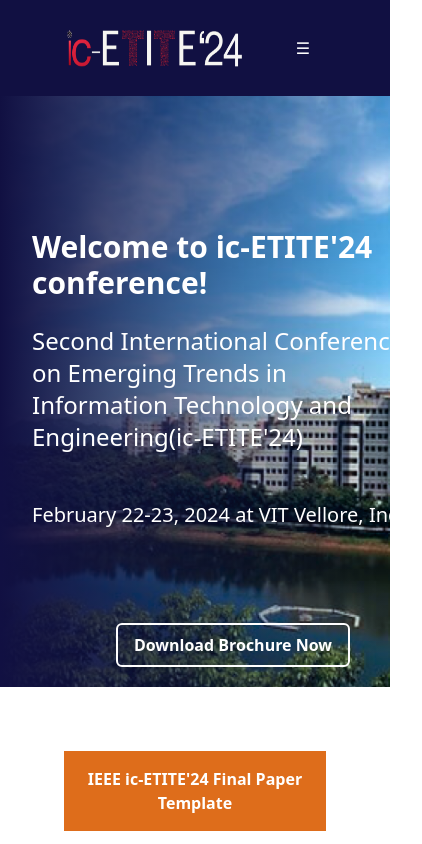
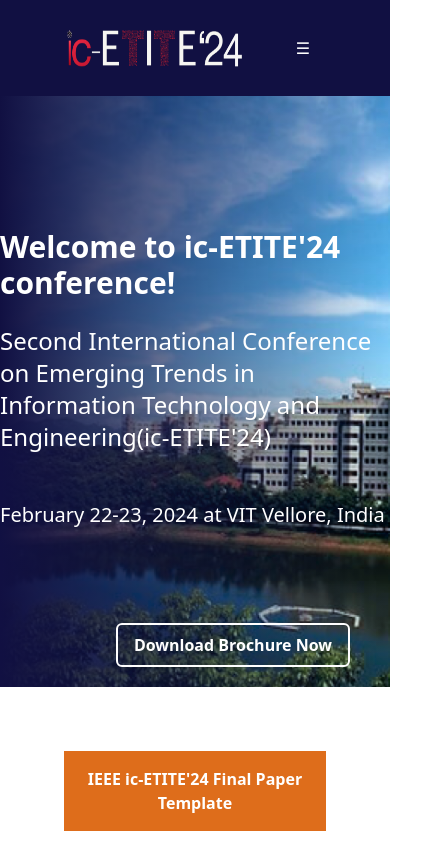
Before and after one commit to Shivd131/icetite-landing-deployed, a Next.js app: page / in a window 390 px wide. Shown: the top 844 px of the page, 422 px wide, since content can reach past the window. Built offline with nearby package versions, Linux system fonts and the light colour scheme.

Commit message:
fix: navlinks

```diff
--- a/src/components/index/heroSection.jsx
+++ b/src/components/index/heroSection.jsx
@@ -14,7 +14,7 @@
         className="z-10"
       />
       <div className="absolute inset-0 bg-gradient-to-r from-[#111042] z-20" />
-      <div className="absolute top-0 left-0 z-30 text-white mx-8 md:mx-16 lg:mx-16 flex flex-col h-full justify-center w-full md:w-[70vw] lg:w-[50vw]">
+      <div className="absolute top-0 left-0 z-30 text-white mx-0 md:mx-16 lg:mx-16 flex flex-col h-full justify-center w-full md:w-[70vw] lg:w-[50vw]">
         <h1 className="text-3xl md:text-5xl lg:text-5xl font-bold">
           Welcome to ic-ETITE'24 conference!
         </h1>
```
